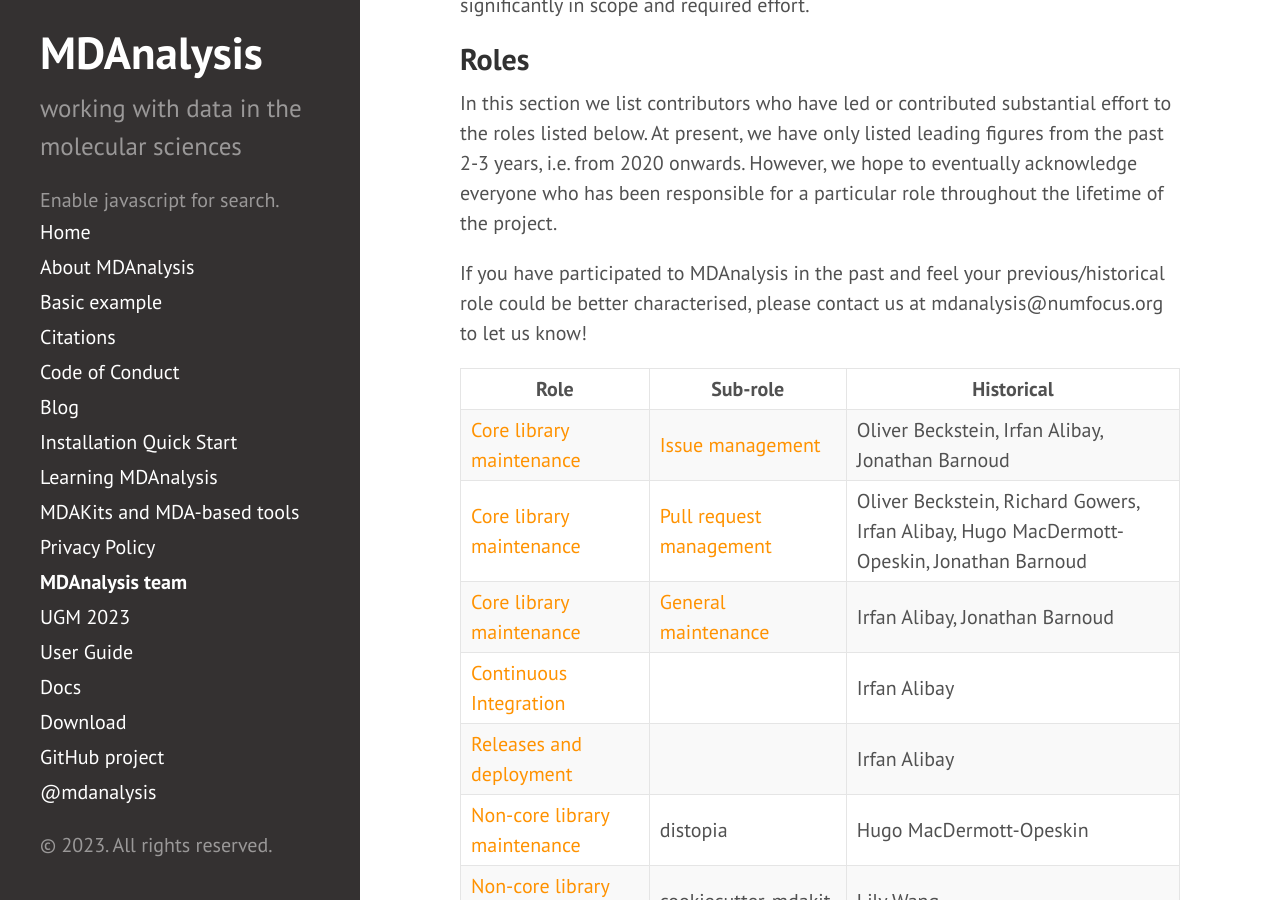
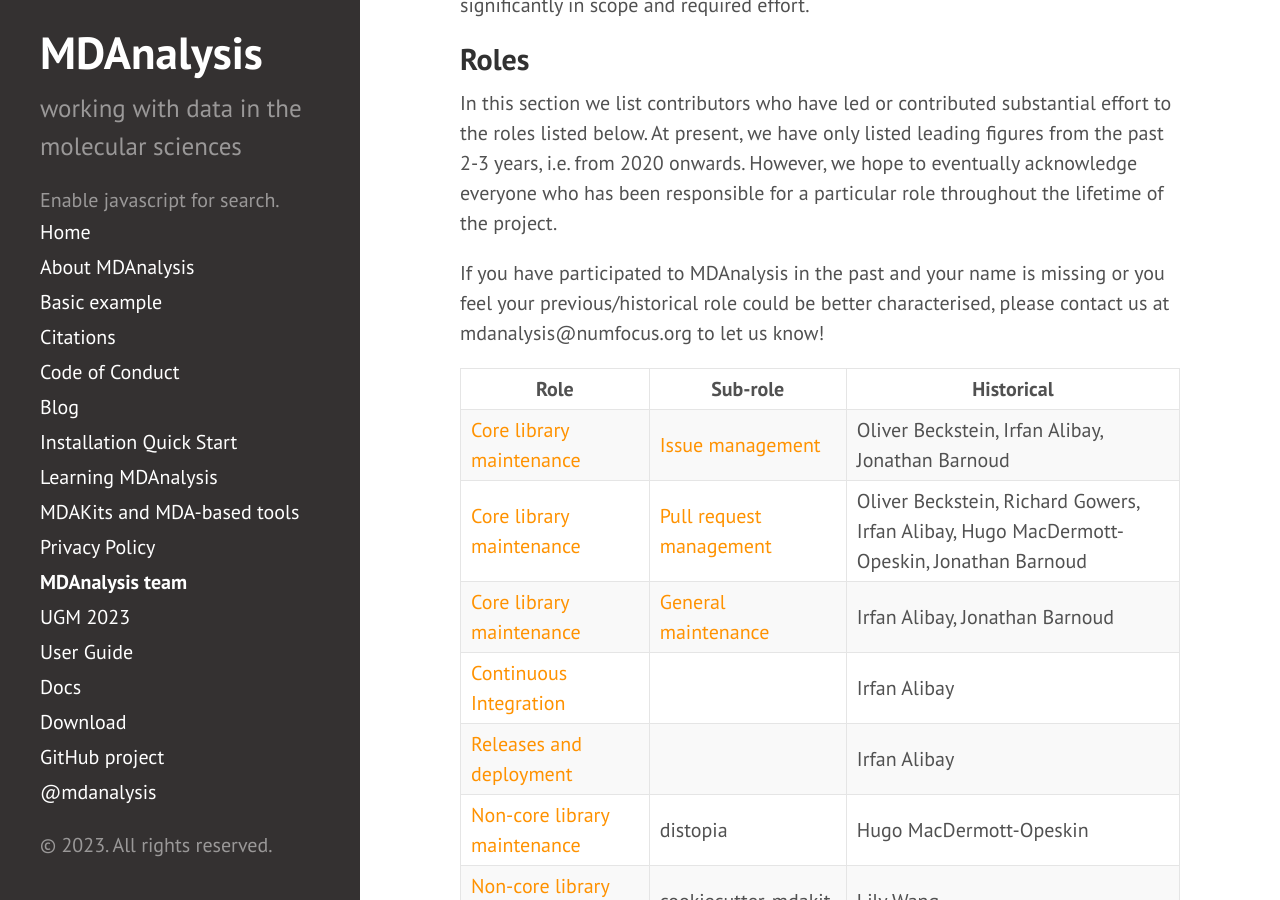
Before and after one commit to MDAnalysis/MDAnalysis.github.io, a Jekyll site: the page built from pages/team.md, in a window 1280 px wide and 900 px high, scrolled down 330 px. Built offline with Jekyll 4.4.1, drawn with Linux system fonts in a browser that asks for light colours; comment, search, counter and statistics services are not loaded.

Commit message:
Update pages/team.md
Co-authored-by: Jenna M Swarthout Goddard <38287809+jennaswa@users.noreply.github.com>

```diff
--- a/pages/team.md
+++ b/pages/team.md
@@ -12,7 +12,7 @@ At present, we have only listed leading figures from the past 2-3 years, i.e. fr
 However, we hope to eventually acknowledge everyone who has been responsible for a particular role throughout
 the lifetime of the project.
 
-If you have participated to MDAnalysis in the past and feel your previous/historical role could be better characterised,
+If you have participated to MDAnalysis in the past and your name is missing or you feel your previous/historical role could be better characterised,
 please contact us at mdanalysis@numfocus.org to let us know!
 
 | Role                         | Sub-role                       | Historical                                                              |
```
